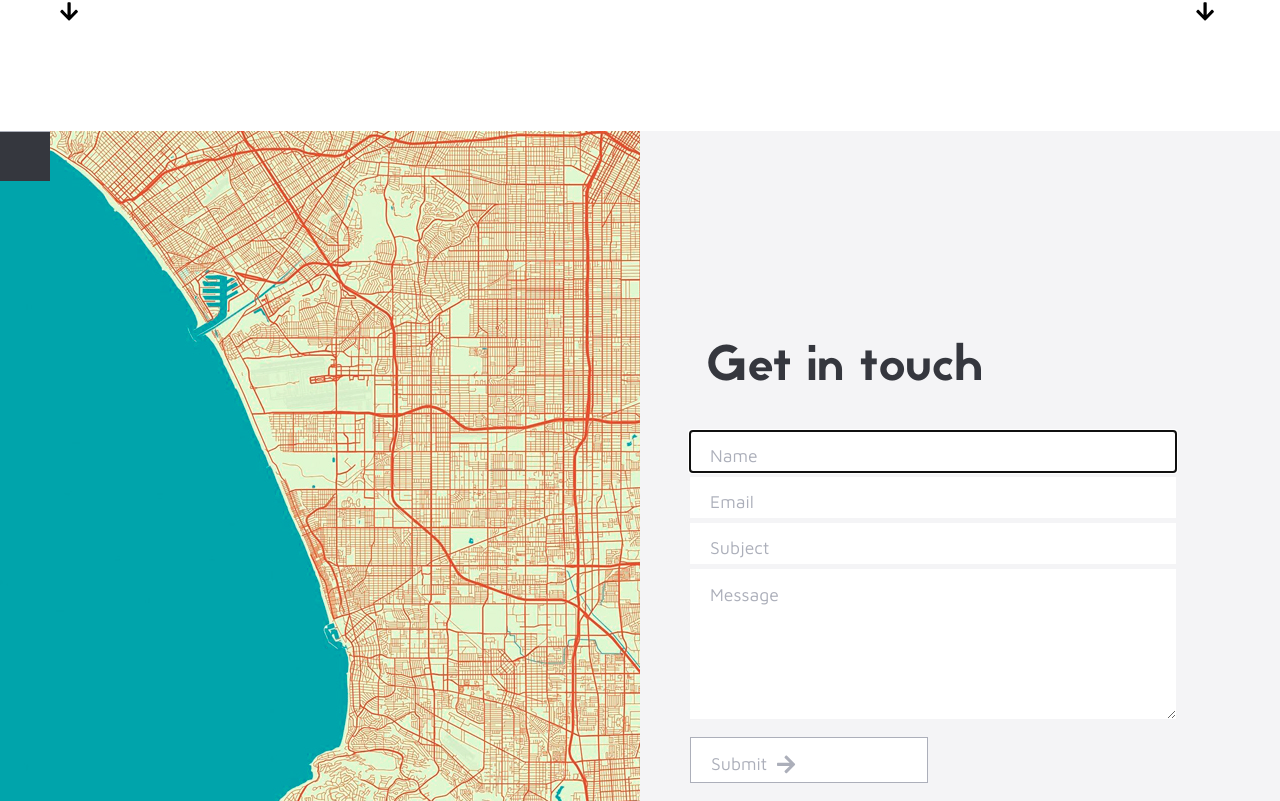
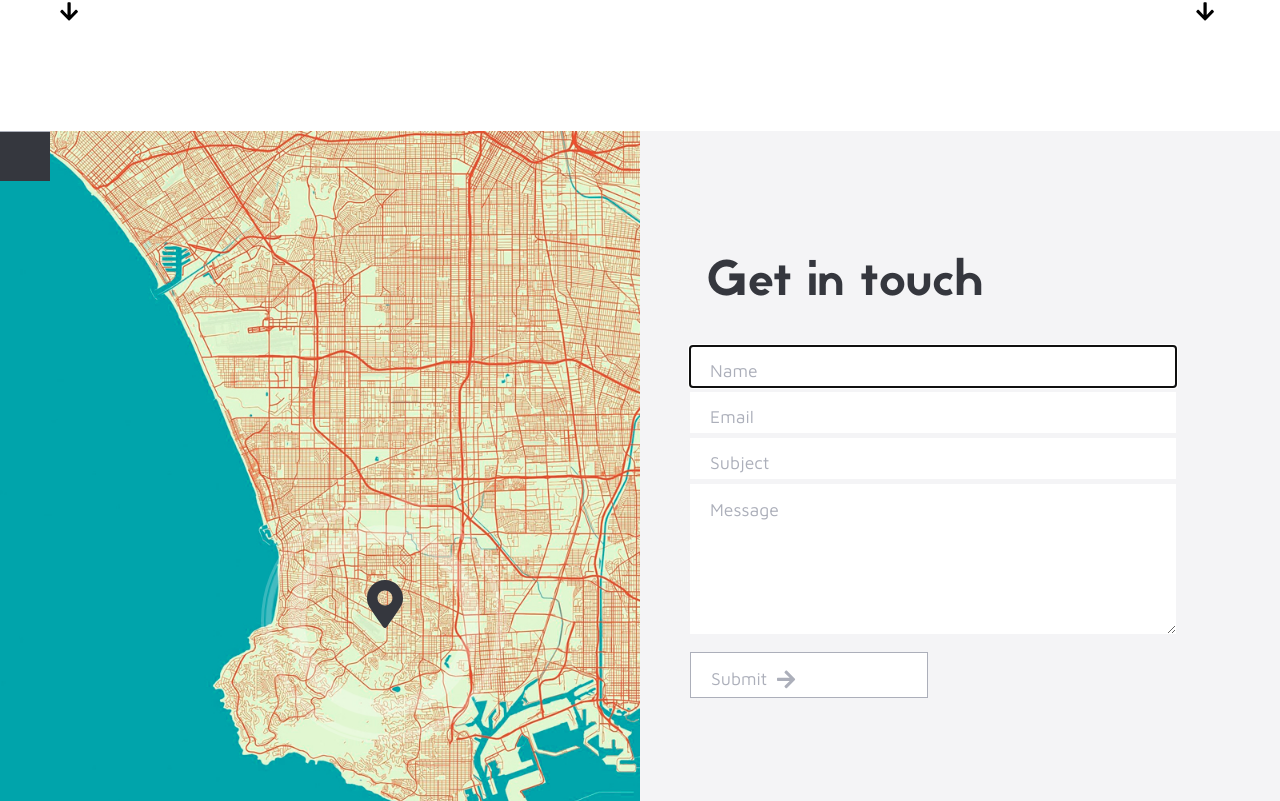
Before and after one commit to alejoalonzo/Portfolio2022, an Angular app: page /contact in a window 1280 px wide. Shown: the part 619-1420 px from the top of the page. Built offline with nearby package versions, Linux system fonts and the light colour scheme.

Commit message:
tooltip ok

```diff
--- a/angular.json
+++ b/angular.json
@@ -27,7 +27,7 @@
             "tsConfig": "tsconfig.app.json",
             "inlineStyleLanguage": "scss",
             "assets": [
-              "src/favicon.ico",
+              "src/faviconAleWeb.png",
               "src/assets"
             ],
             "styles": [
--- a/src/app/components/contact/contact.component.html
+++ b/src/app/components/contact/contact.component.html
@@ -1,5 +1,27 @@
 <div id="createProject">
     <div id="imgContactProject">
+        <fa-icon [icon]="faMapMarkerAlt" id="faMapMarkerAlt" (mouseover)="changeClass=true"
+            (mouseout)="changeClass=false">
+        </fa-icon>
+        <div class="radar"></div>
+        <div class="radar"></div>
+        <div class="radar"></div>
+        <div [class.active]="changeClass" class="tooltip" id="tooltip" (mouseover)="changeClass=true"
+            (mouseout)="changeClass=false">
+            <div class="thumb">
+                <img src="../assets/media/losAngeles.jpg" alt="">
+            </div>
+            <div class="info">
+                <h3 class="title">I'm here!</h3>
+                <span class="resumen">Feel free to drop a line in the form or text me to 666 00 80 83 and if you prefer
+                    also can get
+                    in touch with me through alejandro.12w@hotmail.com</span>
+                <span class="adress">660 N San Fernando RD, LOS ANGELES, CALIFORNIA 90065 </span>
+                <div class="containerBtn">
+                    <button>Open in Google Maps</button>
+                </div>
+            </div>
+        </div>
     </div>
 
     <div class="containerForm">
--- a/src/app/components/contact/contact.component.ts
+++ b/src/app/components/contact/contact.component.ts
@@ -1,9 +1,10 @@
-import { Component, OnInit } from '@angular/core';
+import { Component, OnInit, ViewChild } from '@angular/core';
 import Swal from 'sweetalert2';
-import { faArrowRight } from '@fortawesome/free-solid-svg-icons';
+import { faArrowRight, faMapMarked, faMapMarker, faMapMarkerAlt, faMapPin } from '@fortawesome/free-solid-svg-icons';
 import { Global } from '../../services/global';
 import { ProjectService } from 'src/app/services/project.service';
 import { Contact } from 'src/app/models/contact';
+import { variable } from '@angular/compiler/src/output/output_ast';
 
 @Component({
   selector: 'app-contact',
@@ -15,15 +16,18 @@ export class ContactComponent implements OnInit {
 
   public title: String;
   faArrowRight = faArrowRight;
+  faMapMarkerAlt = faMapMarkerAlt;
   public contact: Contact;
   public status: String= '';
+  public changeClass:boolean;
 
 
   constructor(
-    private _projectService: ProjectService
+    private _projectService: ProjectService,
   ) {
     this.title= 'Get in touch';
-    this.contact = new Contact('','','','')
+    this.contact = new Contact('','','','');
+    this.changeClass =false;
    }
 
   ngOnInit(): void {
@@ -54,4 +58,5 @@ export class ContactComponent implements OnInit {
       timer: 3500
     })
   }
+
 }
--- a/src/index.html
+++ b/src/index.html
@@ -1,13 +1,16 @@
 <!doctype html>
 <html lang="en">
+
 <head>
   <meta charset="utf-8">
-  <title>PortfolioAngular</title>
+  <title>Web Developer | Ale</title>
   <base href="/">
   <meta name="viewport" content="width=device-width, initial-scale=1">
-  <link rel="icon" type="image/x-icon" href="favicon.ico">
+  <link rel="icon" type="image/x-icon" href="faviconAleWeb.png">
 </head>
+
 <body>
   <app-root></app-root>
 </body>
+
 </html>
--- a/src/styles.scss
+++ b/src/styles.scss
@@ -526,6 +526,138 @@ form input[disabled] {
   justify-content: center;
   align-items: center;
 }
+#faMapMarkerAlt{
+  color: $backgroundColorDarkPrimary;
+  font-size: 3rem;
+  position: absolute;
+  top: calc(155% - 45px);
+  left: calc(30% - 17px);
+  z-index: 3;
+  cursor: pointer;
+}
+/*effect radar*/
+@keyframes radar{
+  0%{
+      width:75px;
+      height:75px;
+      border:40px
+      solid #fff;
+      opacity:0
+  }50%{
+      opacity:.3
+  }
+  90%{
+      width:250px;
+      height:250px
+  }
+  100%{
+      border:2px
+      solid #fff;
+      opacity:0.2
+  }100%{
+      width:350px;
+      height:350px
+  }
+}
+
+.radar {
+  position: absolute;
+  top: 155%;
+  left: 30%;
+  border-radius: 50%;
+  border: 10px solid #fff;
+  width: 150px;
+  height: 150px;
+  -webkit-transform: translate(-50%,-50%);
+  transform: translate(-50%,-50%);
+  -webkit-animation: radar 2s infinite;
+  animation: radar 2s infinite;
+  opacity: 0;
+}
+.radar:nth-child(2) {
+  animation-delay: .4s;
+}
+.radar:nth-child(3) {
+  animation-delay: .9s;
+}
+.radar:nth-child(4) {
+  animation-delay: .15s;
+}
+
+/*-------------toolTip--------------*/
+.tooltip{
+  display: flex;
+  background: $backgroundColorGlobalSecundary;
+  border-radius: 10px;
+  box-shadow: 5px 5px 50px rgba(0, 0, 0, .30);
+  width: 31.25em;
+  z-index: 10;
+  opacity: 0;
+  transition: 400ms ease all;
+  transform: translateY(10px);
+  position: absolute;
+  top: calc(155% - 321px);
+  left: calc(30% - 349px);
+}
+
+.tooltip::after{
+  content: "";
+  display: inline-block;
+  border-left: 15px solid transparent;
+  border-right: 15px solid transparent;
+  border-top: 15px solid $backgroundColorGlobalSecundary;
+  position: absolute;
+  bottom: -15px;
+  left: calc(70% - 15px);
+}
+.tooltip.active{
+  opacity: 1;
+  transform: translateY(0);
+}
+.tooltip .thumb{
+  width: 40%;
+}
+.tooltip .thumb img{
+  width: 100%;
+  height: 100%;
+  object-fit: cover;
+  border-radius: 10px 0 0 10px;
+  vertical-align: top;
+}
+
+.tooltip .info{
+  width: 60%;
+  padding: 20px;
+  display: flex;
+  flex-direction: column;
+  justify-content: space-between;
+}
+.tooltip .info .title{
+ color: $customBlue;
+ font-weight: 600;
+ font-size: 1.5rem;
+ margin-bottom: 10px;
+}
+.tooltip .info .resumen{
+  color: $TextColorGlobalSecundary;
+  font-size: 0.9rem;
+  margin-bottom: 20px;
+ }
+ .tooltip .info .adress{
+  color: $backgroundColorDarkPrimary;
+  margin-bottom: 20px;
+ }
+
+ .tooltip .info button{
+    border: none;
+    background: $customBlue;
+    // font-weight: bold;
+    padding: 10px 20px;
+    width: 100%;
+    border-radius: 0 0 10px 0;
+    color: $backgroundColorGlobalPrimary;
+    cursor: pointer;
+ }
 
 /******************************************PORTFOLIO***************************************/
 
@@ -681,7 +813,7 @@ form input[disabled] {
 
 /******************************MEDIA QUERIES****************************************/
 
-/*laptop*/
+/*LAPTOP*/
 
 /*--------------------------------------header--------*/
 @media (max-width: 1550px){
@@ -720,4 +852,12 @@ form input[disabled] {
     margin-right: 55%;
   }
 
+
+  #imgCreateProject, #imgContactProject{
+    background-size: cover;
+  }
+  #createProject{
+    height: 680px;
+  }
+
 }
```
Also changed, not shown: src/assets/media/losAngeles.jpg (added), src/faviconAleWeb.png (added).
